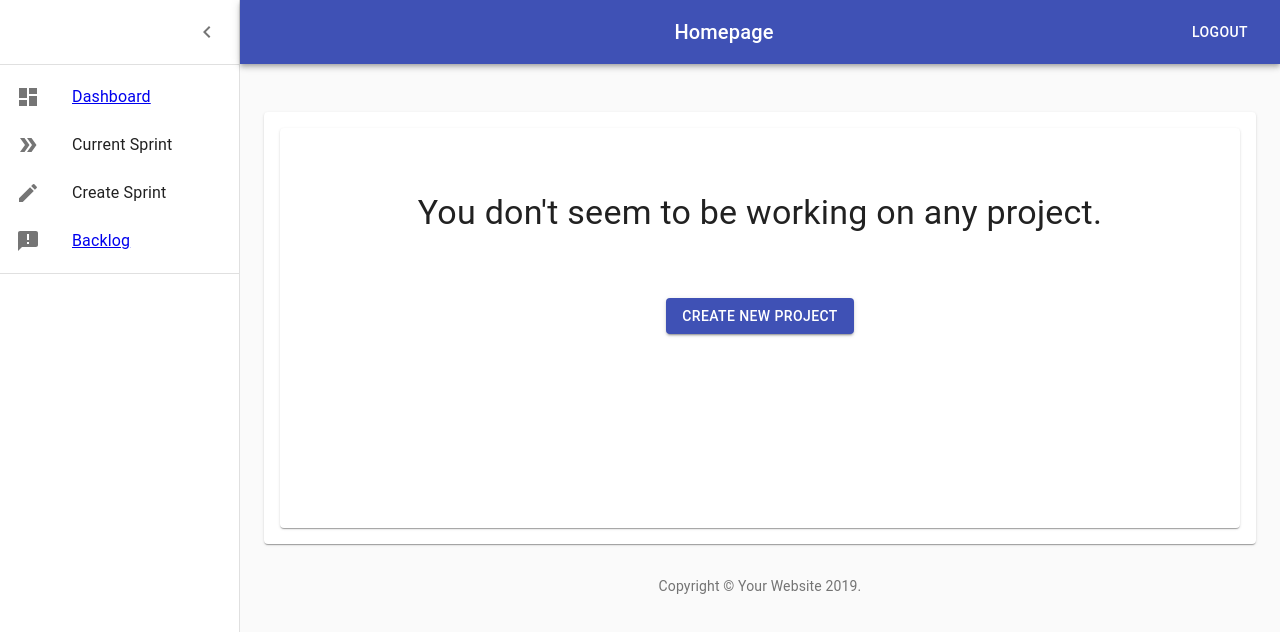
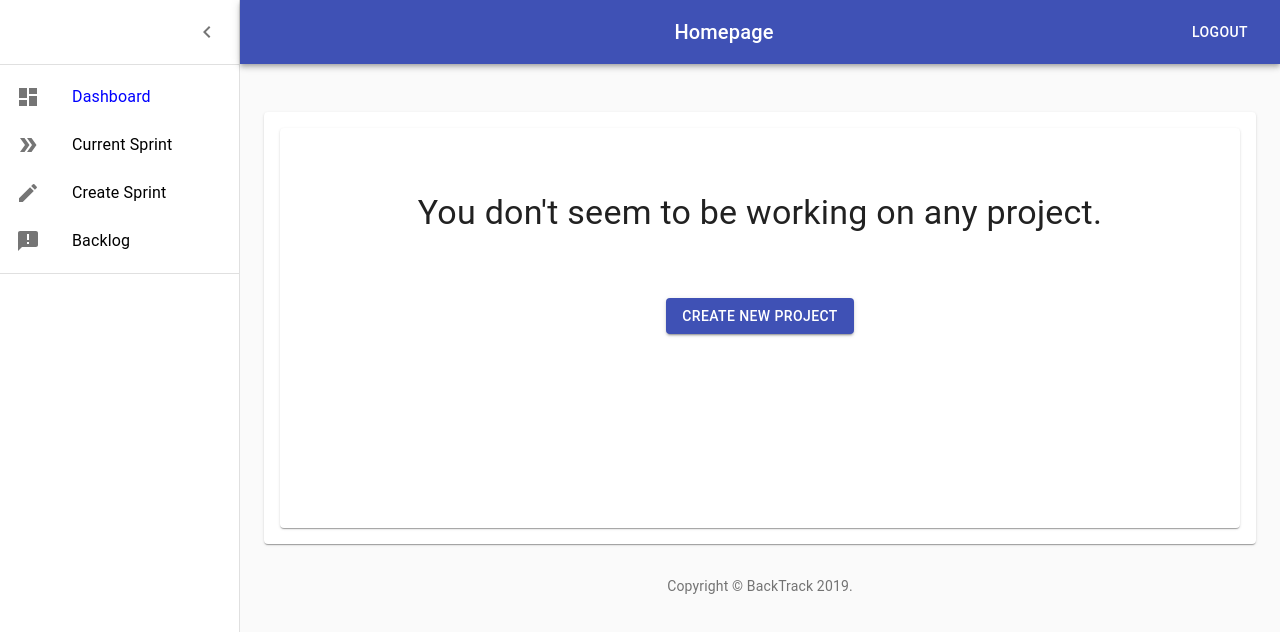
Before and after one commit to pranavtalwar/backtrack-frontend, a React (Create React App) app: page /homepage in a window 1280 px wide. Shown: the top 632 px of the page. Built offline with nearby package versions, Linux system fonts and the light colour scheme.

Commit message:
fixed routing

```diff
--- a/src/components/Homepage.js
+++ b/src/components/Homepage.js
@@ -1,21 +1,9 @@
 import React from 'react';
 import { makeStyles } from '@material-ui/core/styles';
-import { Paper, Link, Grid, Container, Typography, CssBaseline} from '@material-ui/core';
+import { Paper, Grid, Container, Typography, CssBaseline} from '@material-ui/core';
 import {Button, Card} from '@material-ui/core';
 import AppBar from './AppBar';
-
-function Copyright() {
-  return (
-    <Typography variant="body2" color="textSecondary" align="center">
-      {'Copyright © '}
-      <Link color="inherit" href="https://material-ui.com/">
-        Your Website
-      </Link>{' '}
-      {new Date().getFullYear()}
-      {'.'}
-    </Typography>
-  );
-}
+import Copyright from './Copyright';
 
 const useStyles = makeStyles(theme => ({
   root: {
--- a/src/components/listItems.js
+++ b/src/components/listItems.js
@@ -2,37 +2,65 @@
 import { ListItem, ListItemText, ListItemIcon } from '@material-ui/core';
 import DashboardIcon from '@material-ui/icons/Dashboard';
 import { DoubleArrow, Create, Announcement } from '@material-ui/icons';
-import {Link} from 'react-router-dom';
+import { NavLink } from 'react-router-dom';
 
 export const mainListItems = (
   <div>
-  <Link to='/homepage'>
+    <NavLink
+      to='/homepage'
+      style={{ textDecoration: 'none', color: 'black' }}
+      activeStyle={{
+        fontWeight: "bold",
+        color: "blue"
+    }}>
       <ListItem button>
         <ListItemIcon>
           <DashboardIcon />
         </ListItemIcon>
         <ListItemText primary="Dashboard" />
       </ListItem>
-    </Link>
+    </NavLink>
+    <NavLink
+      to='/currentsprint'
+      style={{ textDecoration: 'none', color: 'black' }}
+      activeStyle={{
+        fontWeight: "bold",
+        color: "blue"
+    }}>
       <ListItem button>
         <ListItemIcon>
           <DoubleArrow />
         </ListItemIcon>
         <ListItemText primary="Current Sprint" />
       </ListItem>
+    </NavLink>
+    <NavLink
+      to='/createsprint'
+      style={{ textDecoration: 'none', color: 'black' }}
+      activeStyle={{
+        fontWeight: "bold",
+        color: "blue"
+    }}>
     <ListItem button>
       <ListItemIcon>
         <Create />
       </ListItemIcon>
       <ListItemText primary="Create Sprint" />
     </ListItem>
-    <Link to='/backlog'>
+    </NavLink>
+    <NavLink
+      to='/backlog'
+      style={{ textDecoration: 'none', color: 'black' }}
+      activeStyle={{
+        fontWeight: "bold",
+        color: "blue"
+    }}>
       <ListItem button>
         <ListItemIcon>
           <Announcement />
         </ListItemIcon>
         <ListItemText primary="Backlog" />
       </ListItem>
-    </Link>
+    </NavLink>
   </div>
 );
```
Lines whose indentation alone changed are shown as unchanged.
